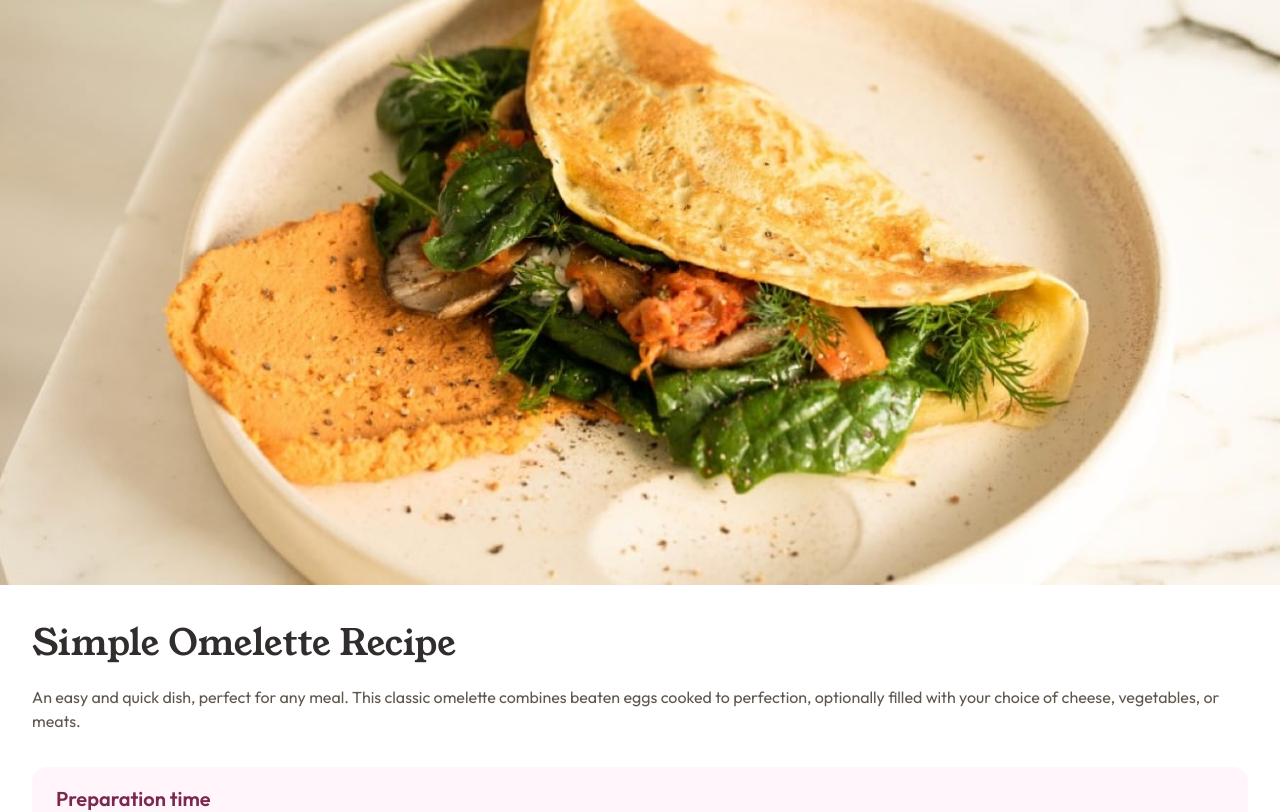
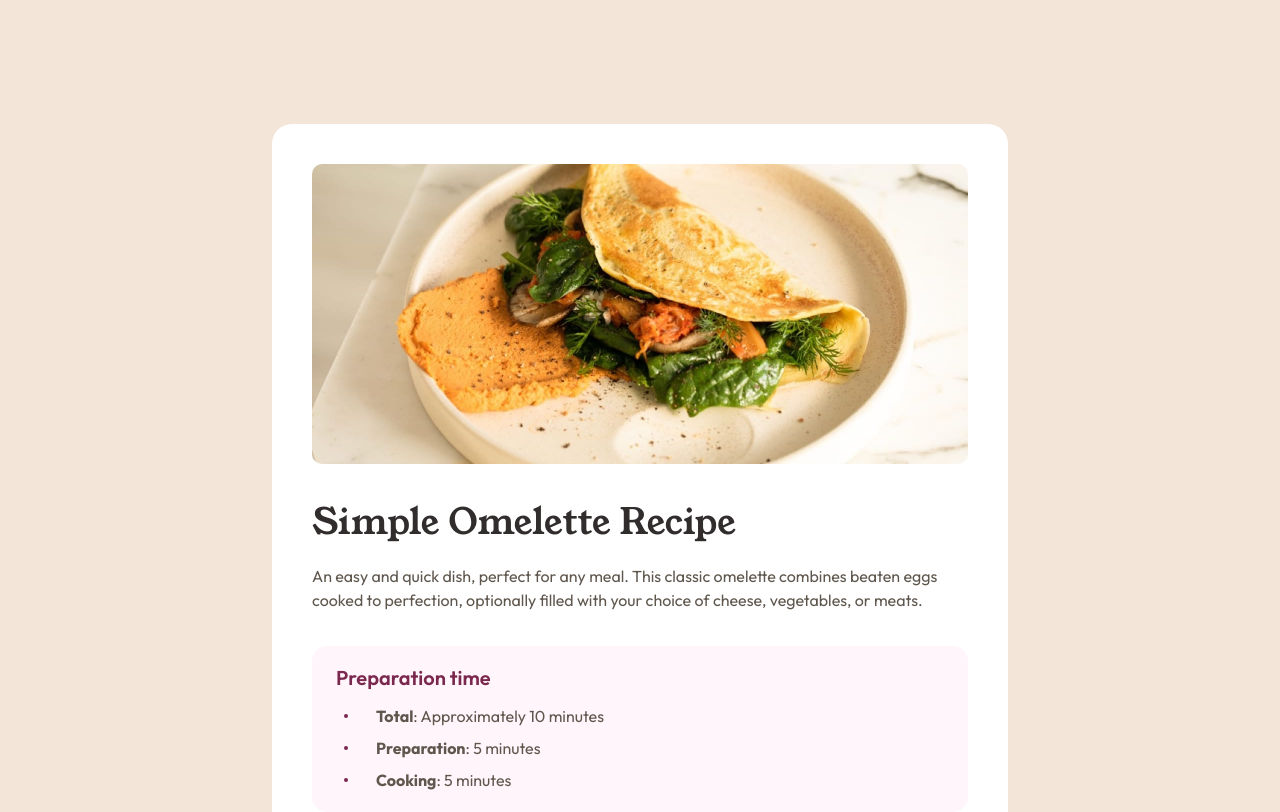
Before and after one commit to VenusY/frontend-mentor-recipe-page, a React app: page / in a window 1280 px wide. Shown: the top 812 px of the page. Built offline with nearby package versions, Linux system fonts and the light colour scheme.

Commit message:
Change card to desktop layout on screen sizes 1024px and above

```diff
--- a/src/App.jsx
+++ b/src/App.jsx
@@ -11,7 +11,7 @@ export default function App() {
       <img
         src={require('./assets/images/image-omelette.jpeg')}
         alt='Omelette'
-        className='hero-image'
+        className='card__image'
       />
 
       <main className='card__body'>
--- a/src/styles/scss/App.scss
+++ b/src/styles/scss/App.scss
@@ -21,6 +21,7 @@
   --brown: hsl(14, 45%, 36%);
   --rose-800: hsl(332, 51%, 32%);
   --rose-50: hsl(330, 100%, 98%);
+  --peach: hsl(29, 53%, 90%);
 
   --ff-young-serif: 'Young Serif', serif;
   --ff-outfit: 'Outfit', sans-serif;
@@ -52,3 +53,27 @@
     }
   }
 }
+
+@media screen and (min-width: 1024px) {
+  body {
+    padding-block: 124px;
+    background: var(--peach);
+  }
+
+  .card {
+    width: 736px;
+    margin-inline: auto;
+    padding: 40px;
+    background: var(--white);
+    border-radius: 20px;
+
+    &__image {
+      margin-bottom: u.rem(40);
+      border-radius: 10px;
+    }
+
+    &__body {
+      padding: 0;
+    }
+  }
+}
```
